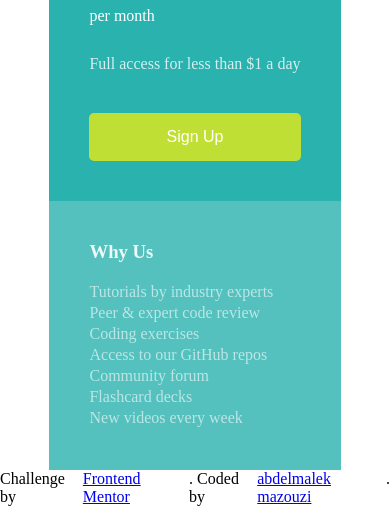
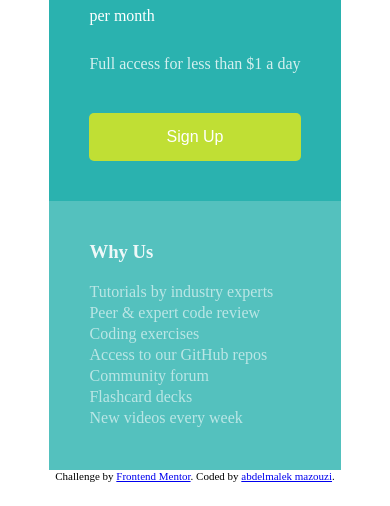
Before and after one commit to Aforar/Web_Project, a plain HTML site: page Single_price_grid_component/index.html in a window 390 px wide. Shown: the part 474-980 px from the top of the page. After the commit the page ends 956 px from the top, so only its background shows below. Drawn offline with Linux system fonts and the light colour scheme.

Commit message:
start create qr component and create style css file

```diff
--- a/Single_price_grid_component/style.css
+++ b/Single_price_grid_component/style.css
@@ -106,7 +106,7 @@ li{
     .Why .sub{
         width: 100%;
     }
-    .attribution{
-        display: flex;
-    }
+    .attribution {
+        font-size: 11px;
+        text-align: center; }
 }
--- /dev/null
+++ b/qr-code-component-main/style.css
@@ -0,0 +1,30 @@
+* {
+    margin: 0;
+    padding: 0;
+    box-sizing: border-box;
+}
+body {
+    display: flex;
+    flex-direction: column;
+    justify-content: center !important;
+    align-items: center !important;
+    min-height: 100vh;
+    font-size: 16px;
+}
+.back {
+    width: 220px;
+    height: 350px;
+    box-shadow: 0 15px 20px 10px rgba(37, 43, 70, 0.1);
+}
+
+
+
+
+
+
+
+
+
+
+.attribution { font-size: 11px; text-align: center; }
+.attribution a { color: hsl(228, 45%, 44%); }
```
Also changed, not shown: qr-code-component-main/index.html (added, +26 -0 lines), qr-code-component-main/images/favicon-32x32.png (added), qr-code-component-main/images/image-qr-code.png (added).
